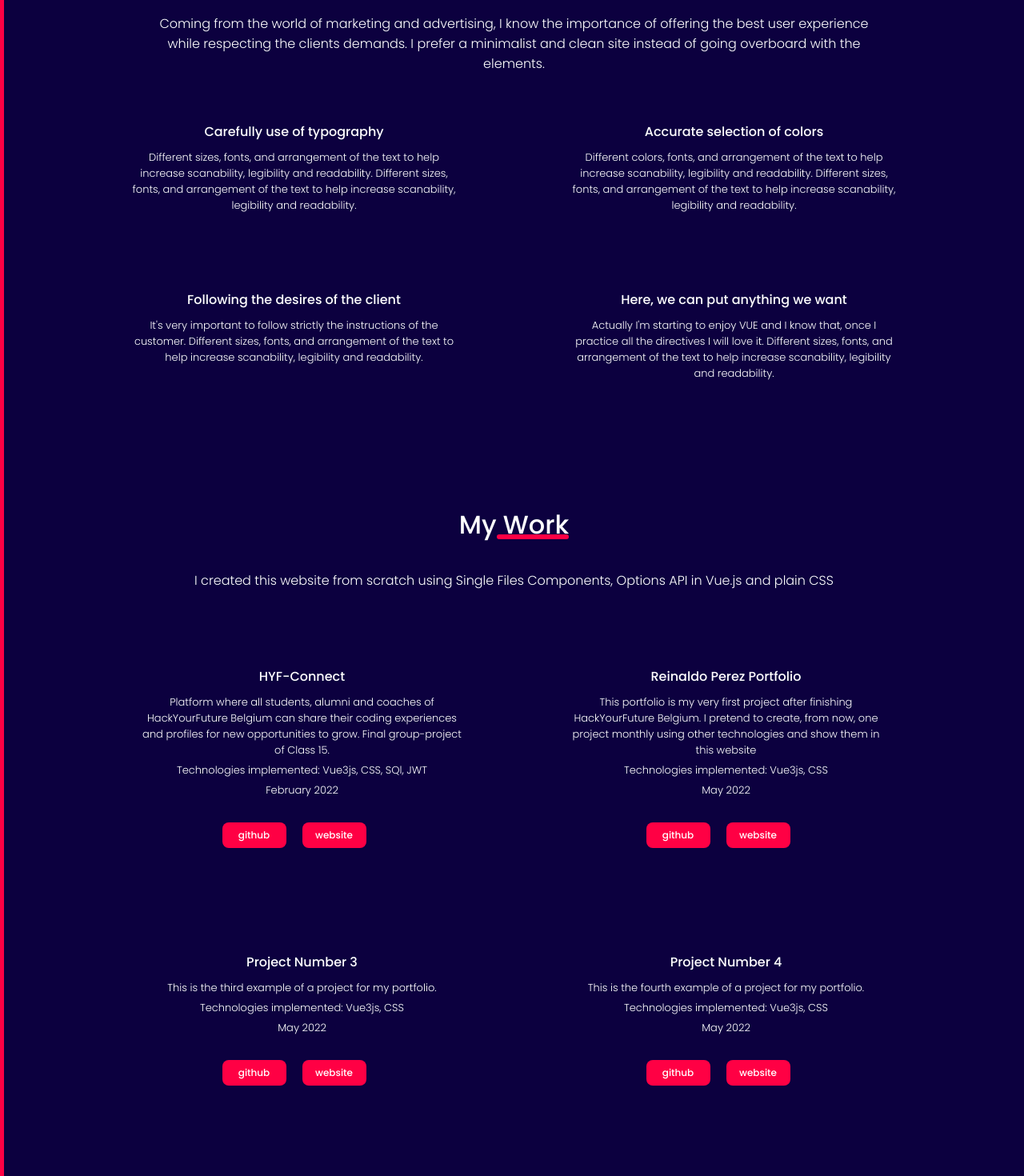
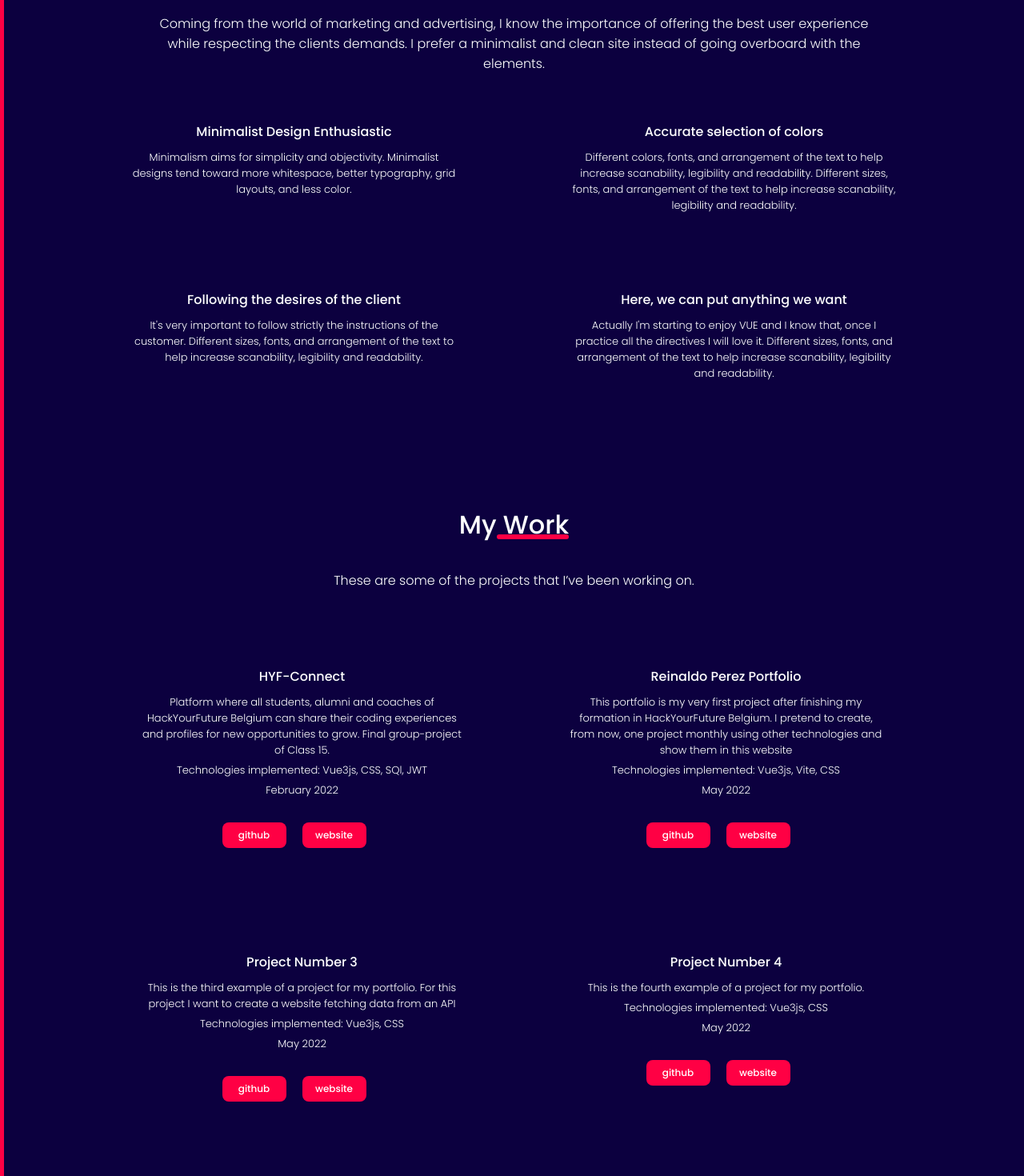
Before and after one commit to perezrei/portfolio, a Vue app: page / in a window 1280 px wide. Shown: the part 934-2404 px from the top of the page at 80% size. Built offline with nearby package versions, Linux system fonts and the light colour scheme.

Commit message:
editing About Me

```diff
--- a/src/components/CardComponent.vue
+++ b/src/components/CardComponent.vue
@@ -12,8 +12,8 @@
       return {
         cards: [
           {
-            "name": "Carefully use of typography",
-            "description": "Different sizes, fonts, and arrangement of the text to help increase scanability, legibility and readability. Different sizes, fonts, and arrangement of the text to help increase scanability, legibility and readability."
+            "name": "Minimalist Design Enthusiastic",
+            "description": "Minimalism aims for simplicity and objectivity. Minimalist designs tend toward more whitespace, better typography, grid layouts, and less color."
           },
           {
             "name": "Accurate selection of colors",
--- a/src/components/PortfolioSection.vue
+++ b/src/components/PortfolioSection.vue
@@ -25,7 +25,7 @@ export default {
   data() {
     return {
       title: "My Work",
-      subtitle: "I created this website from scratch using Single Files Components, Options API in Vue.js and plain CSS"
+      subtitle: "These are some of the projects that I’ve been working on."
     }
   }
 }
--- a/src/components/ProjectComponent.vue
+++ b/src/components/ProjectComponent.vue
@@ -27,15 +27,15 @@
           },
           {
             title:"Reinaldo Perez Portfolio",
-            description:"This portfolio is my very first project after finishing HackYourFuture Belgium. I pretend to create, from now, one project monthly using other technologies and show them in this website",
-            technologies:"Vue3js, CSS",
+            description:"This portfolio is my very first project after finishing my formation in HackYourFuture Belgium. I pretend to create, from now, one project monthly using other technologies and show them in this website",
+            technologies:"Vue3js, Vite, CSS",
             date:"May 2022",
             github: "https://github.com/perezrei/portfolio",
             website: "https://perezrei.github.io/portfolio/"
           },
           {
             title:"Project Number 3",
-            description:"This is the third example of a project for my portfolio.",
+            description:"This is the third example of a project for my portfolio. For this project I want to create a website fetching data from an API",
             technologies:"Vue3js, CSS",
             date:"May 2022",
             github: "https://github.com/freeCodeCamp/freeCodeCamp",
```
